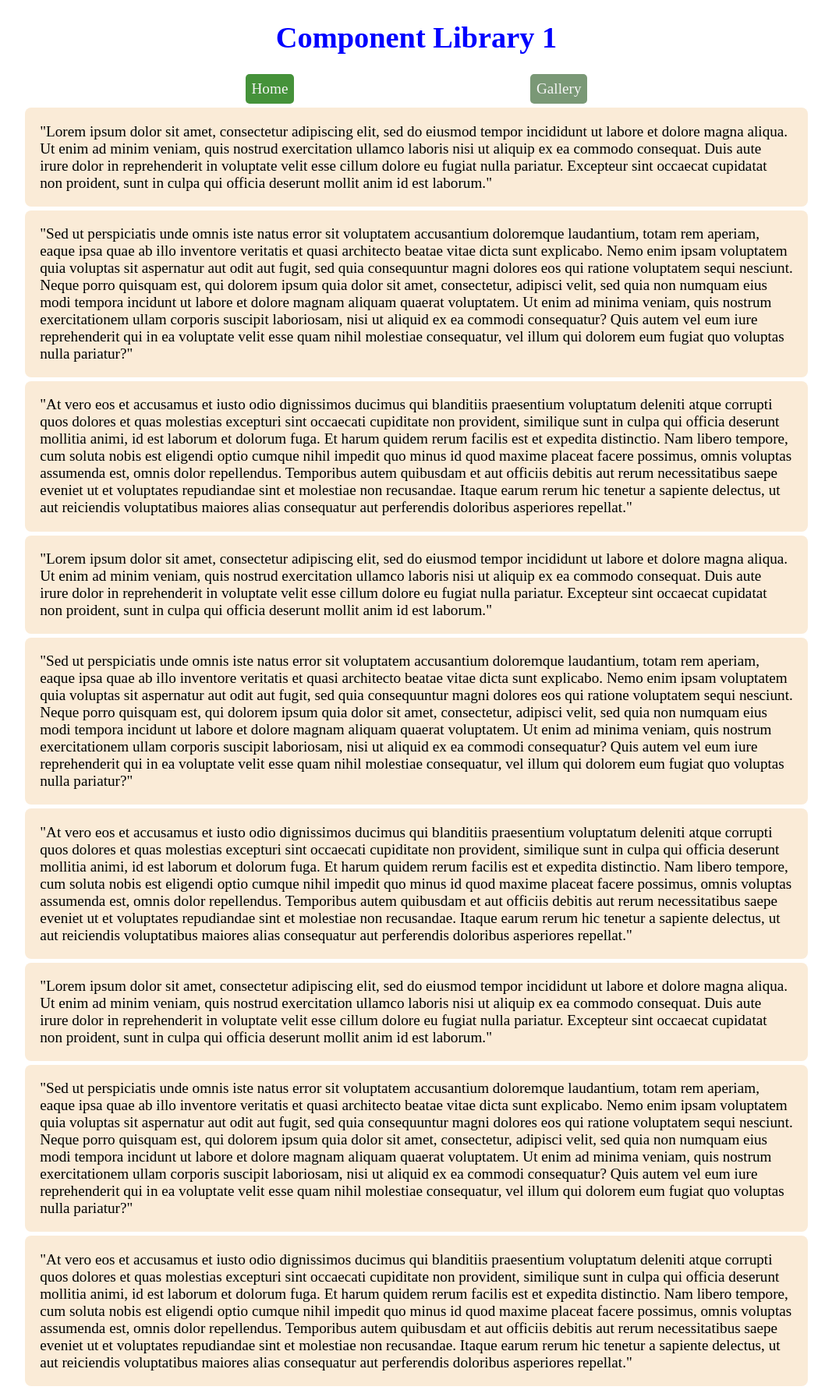
After one commit to mxfoyster/componentlibrary1, a PHP site: page /gallery.php in a window 1280 px wide. The commit adds this page. Shown: the whole page at 78% size, without its empty margins (106-1173 px from the left). Run offline with PHP 8.4, Linux system fonts and the light colour scheme.

Commit message:
Added menu system to components
There is now a basic button style menu (horizontal nav bar) system built in CSS and PHP added to the components.

```diff
--- /dev/null
+++ b/gallery.php
@@ -0,0 +1,42 @@
+<!DOCTYPE html>
+<html lang="en">
+<head>
+    <meta charset="UTF-8">
+    <meta http-equiv="X-UA-Compatible" content="IE=edge">
+    <meta name="viewport" content="width=device-width, initial-scale=1.0">
+    <link rel="stylesheet" href="css/main-style.css">
+    <link rel="stylesheet" href="menu/menu.css">
+    <title>Component Library 1 (Gallery Demo)</title>
+</head>
+<body>
+    <div class="main-container">
+
+        <div class="header">
+           <h1>Component Library 1</h1>
+           <?php $_GET['id']=2; include 'menu/menu.php' ?>
+        </div>
+
+        <div class="middle">
+            <!-- <div class="popUp" id="popUp">
+                <div class="popUpTitleContainer"><span class="popUpTitle">My Title</span></div>
+                <img id="closeBtn" src="popup/closebtn.png">
+            </div> -->
+
+            <p>"Lorem ipsum dolor sit amet, consectetur adipiscing elit, sed do eiusmod tempor incididunt ut labore et dolore magna aliqua. Ut enim ad minim veniam, quis nostrud exercitation ullamco laboris nisi ut aliquip ex ea commodo consequat. Duis aute irure dolor in reprehenderit in voluptate velit esse cillum dolore eu fugiat nulla pariatur. Excepteur sint occaecat cupidatat non proident, sunt in culpa qui officia deserunt mollit anim id est laborum."</p>
+            <p>"Sed ut perspiciatis unde omnis iste natus error sit voluptatem accusantium doloremque laudantium, totam rem aperiam, eaque ipsa quae ab illo inventore veritatis et quasi architecto beatae vitae dicta sunt explicabo. Nemo enim ipsam voluptatem quia voluptas sit aspernatur aut odit aut fugit, sed quia consequuntur magni dolores eos qui ratione voluptatem sequi nesciunt. Neque porro quisquam est, qui dolorem ipsum quia dolor sit amet, consectetur, adipisci velit, sed quia non numquam eius modi tempora incidunt ut labore et dolore magnam aliquam quaerat voluptatem. Ut enim ad minima veniam, quis nostrum exercitationem ullam corporis suscipit laboriosam, nisi ut aliquid ex ea commodi consequatur? Quis autem vel eum iure reprehenderit qui in ea voluptate velit esse quam nihil molestiae consequatur, vel illum qui dolorem eum fugiat quo voluptas nulla pariatur?"</p>
+            <p>"At vero eos et accusamus et iusto odio dignissimos ducimus qui blanditiis praesentium voluptatum deleniti atque corrupti quos dolores et quas molestias excepturi sint occaecati cupiditate non provident, similique sunt in culpa qui officia deserunt mollitia animi, id est laborum et dolorum fuga. Et harum quidem rerum facilis est et expedita distinctio. Nam libero tempore, cum soluta nobis est eligendi optio cumque nihil impedit quo minus id quod maxime placeat facere possimus, omnis voluptas assumenda est, omnis dolor repellendus. Temporibus autem quibusdam et aut officiis debitis aut rerum necessitatibus saepe eveniet ut et voluptates repudiandae sint et molestiae non recusandae. Itaque earum rerum hic tenetur a sapiente delectus, ut aut reiciendis voluptatibus maiores alias consequatur aut perferendis doloribus asperiores repellat."</p>
+            <p>"Lorem ipsum dolor sit amet, consectetur adipiscing elit, sed do eiusmod tempor incididunt ut labore et dolore magna aliqua. Ut enim ad minim veniam, quis nostrud exercitation ullamco laboris nisi ut aliquip ex ea commodo consequat. Duis aute irure dolor in reprehenderit in voluptate velit esse cillum dolore eu fugiat nulla pariatur. Excepteur sint occaecat cupidatat non proident, sunt in culpa qui officia deserunt mollit anim id est laborum."</p>
+            <p>"Sed ut perspiciatis unde omnis iste natus error sit voluptatem accusantium doloremque laudantium, totam rem aperiam, eaque ipsa quae ab illo inventore veritatis et quasi architecto beatae vitae dicta sunt explicabo. Nemo enim ipsam voluptatem quia voluptas sit aspernatur aut odit aut fugit, sed quia consequuntur magni dolores eos qui ratione voluptatem sequi nesciunt. Neque porro quisquam est, qui dolorem ipsum quia dolor sit amet, consectetur, adipisci velit, sed quia non numquam eius modi tempora incidunt ut labore et dolore magnam aliquam quaerat voluptatem. Ut enim ad minima veniam, quis nostrum exercitationem ullam corporis suscipit laboriosam, nisi ut aliquid ex ea commodi consequatur? Quis autem vel eum iure reprehenderit qui in ea voluptate velit esse quam nihil molestiae consequatur, vel illum qui dolorem eum fugiat quo voluptas nulla pariatur?"</p>
+            <p>"At vero eos et accusamus et iusto odio dignissimos ducimus qui blanditiis praesentium voluptatum deleniti atque corrupti quos dolores et quas molestias excepturi sint occaecati cupiditate non provident, similique sunt in culpa qui officia deserunt mollitia animi, id est laborum et dolorum fuga. Et harum quidem rerum facilis est et expedita distinctio. Nam libero tempore, cum soluta nobis est eligendi optio cumque nihil impedit quo minus id quod maxime placeat facere possimus, omnis voluptas assumenda est, omnis dolor repellendus. Temporibus autem quibusdam et aut officiis debitis aut rerum necessitatibus saepe eveniet ut et voluptates repudiandae sint et molestiae non recusandae. Itaque earum rerum hic tenetur a sapiente delectus, ut aut reiciendis voluptatibus maiores alias consequatur aut perferendis doloribus asperiores repellat."</p>
+            <p>"Lorem ipsum dolor sit amet, consectetur adipiscing elit, sed do eiusmod tempor incididunt ut labore et dolore magna aliqua. Ut enim ad minim veniam, quis nostrud exercitation ullamco laboris nisi ut aliquip ex ea commodo consequat. Duis aute irure dolor in reprehenderit in voluptate velit esse cillum dolore eu fugiat nulla pariatur. Excepteur sint occaecat cupidatat non proident, sunt in culpa qui officia deserunt mollit anim id est laborum."</p>
+            <p>"Sed ut perspiciatis unde omnis iste natus error sit voluptatem accusantium doloremque laudantium, totam rem aperiam, eaque ipsa quae ab illo inventore veritatis et quasi architecto beatae vitae dicta sunt explicabo. Nemo enim ipsam voluptatem quia voluptas sit aspernatur aut odit aut fugit, sed quia consequuntur magni dolores eos qui ratione voluptatem sequi nesciunt. Neque porro quisquam est, qui dolorem ipsum quia dolor sit amet, consectetur, adipisci velit, sed quia non numquam eius modi tempora incidunt ut labore et dolore magnam aliquam quaerat voluptatem. Ut enim ad minima veniam, quis nostrum exercitationem ullam corporis suscipit laboriosam, nisi ut aliquid ex ea commodi consequatur? Quis autem vel eum iure reprehenderit qui in ea voluptate velit esse quam nihil molestiae consequatur, vel illum qui dolorem eum fugiat quo voluptas nulla pariatur?"</p>
+            <p>"At vero eos et accusamus et iusto odio dignissimos ducimus qui blanditiis praesentium voluptatum deleniti atque corrupti quos dolores et quas molestias excepturi sint occaecati cupiditate non provident, similique sunt in culpa qui officia deserunt mollitia animi, id est laborum et dolorum fuga. Et harum quidem rerum facilis est et expedita distinctio. Nam libero tempore, cum soluta nobis est eligendi optio cumque nihil impedit quo minus id quod maxime placeat facere possimus, omnis voluptas assumenda est, omnis dolor repellendus. Temporibus autem quibusdam et aut officiis debitis aut rerum necessitatibus saepe eveniet ut et voluptates repudiandae sint et molestiae non recusandae. Itaque earum rerum hic tenetur a sapiente delectus, ut aut reiciendis voluptatibus maiores alias consequatur aut perferendis doloribus asperiores repellat."</p>
+        </div>
+
+
+        <div class="footer"></div>
+
+        </div>
+
+</body>
+</html>
--- a/index.html
+++ b/index.php
@@ -6,6 +6,10 @@
     <meta name="viewport" content="width=device-width, initial-scale=1.0">
     <link rel="stylesheet" href="css/main-style.css">
     <link rel="stylesheet" href="popup/popup.css">
+    <link rel="stylesheet" href="menu/menu.css">
+
+    <title>Component Library 1 (Pop Up Demo)</title>
+
     <script src="popup/popup.js" defer></script>
     <title>Component Library 1</title>
 </head>
@@ -14,6 +18,7 @@
 
         <div class="header">
            <h1>Component Library 1</h1>
+           <?php $_GET['id']=1; include 'menu/menu.php' ?>
         </div>
 
         <div class="middle">
--- /dev/null
+++ b/menu/menu.css
@@ -0,0 +1,75 @@
+/*
+
+    #############################################
+    #   Simple PHP/CSS Menu v1.00               #
+    #       By Mark Foyster                     #
+    #############################################
+
+    For usage instructions, please refer to README.md
+
+
+*/
+
+:root{
+	--menuColor: #45923a; /*rgba(247, 255, 247, 0.8; */
+    --menuSelected: #7a9876;
+}
+
+@keyframes menuItemSelected{
+    from{
+        background-color: var(--menuColor);
+    }
+    to{
+        background-color: var(--menuSelected);
+    }
+}
+
+@keyframes menuItemHover {
+    from{
+        color: whitesmoke;
+    }
+    to{
+        color:blue;
+    }
+}
+
+.menuContainer{
+	display: flex;
+	flex-wrap: wrap;
+	gap: 20px;
+	justify-content: space-evenly;
+    margin-top: auto;
+    margin-bottom: auto;
+    padding-left: 10px;
+    padding-right: 10px;
+}
+
+.menuItemUnselected{
+    text-decoration: none;
+    background-color: var(--menuColor);
+    padding: 8px;
+    border-radius: 5px;
+    color: whitesmoke;
+}
+
+.menuItemSelected{
+    /* background-color: var(--menuSelected) !important; */
+    text-decoration: none;
+    background-color: var(--menuSelected);
+    padding: 8px;
+    border-radius: 5px;
+    color: whitesmoke;
+    animation-name: menuItemSelected;
+  	animation-duration: 2s;
+    animation-direction: normal;
+}
+
+@media (hover: hover) {
+    .menuItemHoverable:hover{
+        color:blue;
+        animation-name: menuItemHover;
+        animation-duration: 1s;
+        animation-direction: normal;
+    }
+
+}
--- /dev/null
+++ b/menu/menu.php
@@ -0,0 +1,23 @@
+<!--
+
+    #############################################
+    #   Simple PHP/CSS Menu v1.00               #
+    #       By Mark Foyster                     #
+    #############################################
+
+    For usage instructions, please refer to README.md
+
+
+ -->
+
+<?php
+function isSelected($id){
+    if ($_GET['id'] == $id) echo " class=\"menuItemSelected\"";
+    else echo " class=\"menuItemUnselected menuItemHoverable\"";
+}
+?>
+<nav class="menuContainer">
+    <a href="index.php"<?php isSelected(1);?>>Home</a>
+    <a href="gallery.php"<?php isSelected(2);?>>Gallery</a>
+
+</nav>
```
Also changed, not shown: menu/README.md (added).
